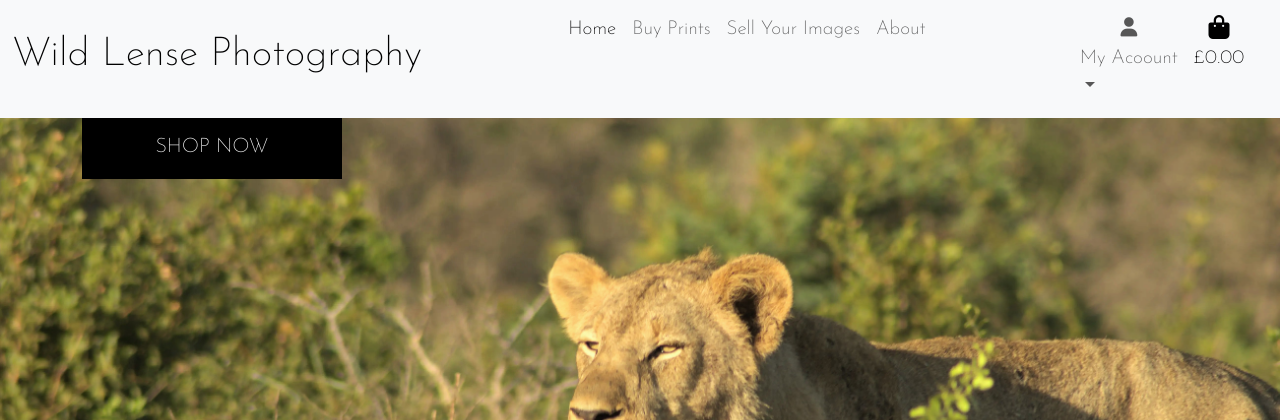
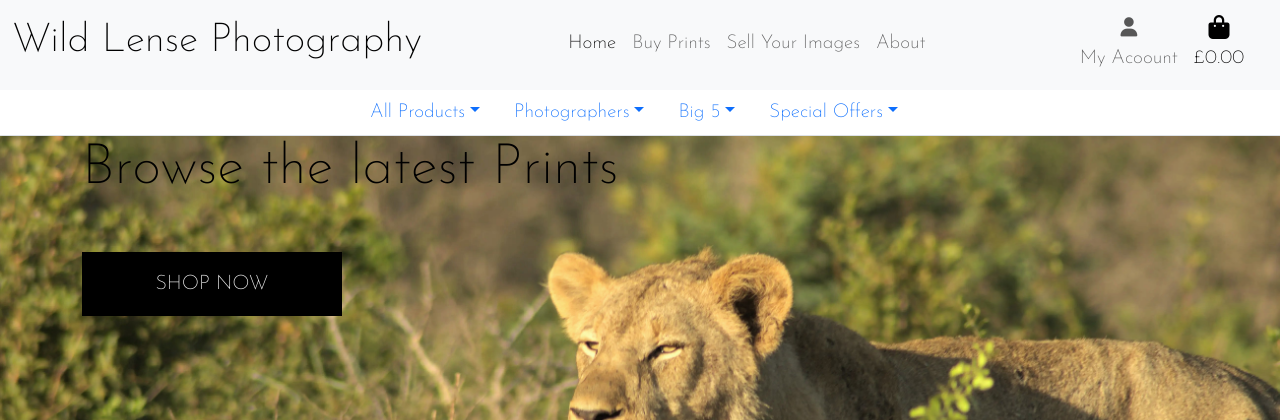
Before and after one commit to Dyl06/wild-lens, a Django app: page / in a window 1280 px wide. Shown: the top 420 px of the page. Run offline with Django 3.2, Linux system fonts and the light colour scheme; some libraries are stand-ins or nearby versions.

Commit message:
Added sale-nav bar

```diff
--- a/templates/base.html
+++ b/templates/base.html
@@ -25,9 +25,9 @@
     <title>Wild Lens Photography {% block extra_title %}{% endblock %}</title>
 </head>
 <body>
-  <header >
+  <header class="">
 
-      <nav class="navbar navbar-expand-lg bg-body-tertiary fixed-top">
+      <nav class="navbar navbar-expand-lg bg-body-tertiary ">
         <div class="container-fluid">
           <a class="navbar-brand" href="{% url 'home' %}"><h1>Wild Lense Photography</h1></a>
           <button class="navbar-toggler" type="button" data-bs-toggle="offcanvas" data-bs-target="#offcanvasNavbar" aria-controls="offcanvasNavbar" aria-label="Toggle navigation">
@@ -35,10 +35,10 @@
           </button>
           <div class="offcanvas offcanvas-end" tabindex="-1" id="offcanvasNavbar" aria-labelledby="offcanvasNavbarLabel">
             <div class="offcanvas-header">
-              <h5 class="offcanvas-title" id="offcanvasNavbarLabel">Offcanvas</h5>
+              <h5 class="offcanvas-title" id="offcanvasNavbarLabel">Wild Lens Photography</h5>
               <button type="button" class="btn-close" data-bs-dismiss="offcanvas" aria-label="Close"></button>
             </div>
-            <div class="offcanvas-body">
+            <div class="offcanvas-body align-items-center">
               <ul class="navbar-nav justify-content-end flex-grow-1 pe-3">
                 <li class="nav-item">
                   <a class="nav-link active" aria-current="page" href="{% url 'home' %}">Home</a>
@@ -55,7 +55,7 @@
               </ul>
               <ul class="navbar-nav justify-content-end flex-grow-1 pe-3">
                 <li class="nav-item dropdown">
-                  <a class="nav-link dropdown-toggle" href="#" role="button" data-bs-toggle="dropdown" aria-expanded="false">
+                  <a class="nav-link" href="#" role="button" data-bs-toggle="dropdown" aria-expanded="false">
                     <div class="text-center">
                       <div><i class="fa-solid fa-user"></i></div>
                       <p class="my-0">My Acoount</p>
@@ -97,6 +97,9 @@
           </div>
         </div>
       </nav>
+      <div class="row bg-white">
+        {% include 'includes/sale-nav.html' %}
+      </div>
 
   </header>
 
--- /dev/null
+++ b/templates/includes/sale-nav.html
@@ -0,0 +1,44 @@
+<ul class="nav nav-tabs justify-content-center">
+    <li class="nav-item dropdown">
+      <a class="nav-link dropdown-toggle" data-bs-toggle="dropdown" href="#" role="button" aria-expanded="false">All Products</a>
+      <ul class="dropdown-menu">
+        <li><a class="dropdown-item" href="#">By Price</a></li>
+        <li><a class="dropdown-item" href="#">By Rating</a></li>
+        <li><a class="dropdown-item" href="#">Category</a></li>
+        <li><hr class="dropdown-divider"></li>
+        <li><a class="dropdown-item" href="#">All Products</a></li>
+      </ul>
+    </li>
+    <li class="nav-item dropdown">
+        <a class="nav-link dropdown-toggle" data-bs-toggle="dropdown" href="#" role="button" aria-expanded="false">Photographers</a>
+        <ul class="dropdown-menu">
+          <li><a class="dropdown-item" href="#">P1</a></li>
+          <li><a class="dropdown-item" href="#">P2</a></li>
+          <li><a class="dropdown-item" href="#">P3</a></li>
+          <li><hr class="dropdown-divider"></li>
+          <li><a class="dropdown-item" href="#">All Photographers</a></li>
+        </ul>
+      </li>
+    <li class="nav-item dropdown">
+        <a class="nav-link dropdown-toggle" data-bs-toggle="dropdown" href="#" role="button" aria-expanded="false">Big 5</a>
+        <ul class="dropdown-menu">
+          <li><a class="dropdown-item" href="#">Lion</a></li>
+          <li><a class="dropdown-item" href="#">Leopard</a></li>
+          <li><a class="dropdown-item" href="#">Rhino</a></li>
+          <li><a class="dropdown-item" href="#">Buffalo</a></li>
+          <li><a class="dropdown-item" href="#">Elephant</a></li>
+          <li><hr class="dropdown-divider"></li>
+          <li><a class="dropdown-item" href="#">All Big 5</a></li>
+        </ul>
+    </li>
+    <li class="nav-item dropdown">
+        <a class="nav-link dropdown-toggle" data-bs-toggle="dropdown" href="#" role="button" aria-expanded="false">Special Offers</a>
+        <ul class="dropdown-menu">
+          <li><a class="dropdown-item" href="#">New Arrivals</a></li>
+          <li><a class="dropdown-item" href="#">Deals</a></li>
+          <li><a class="dropdown-item" href="#">Clearance</a></li>
+          <li><hr class="dropdown-divider"></li>
+          <li><a class="dropdown-item" href="#">All Specials</a></li>
+        </ul>
+      </li>
+  </ul>
```
